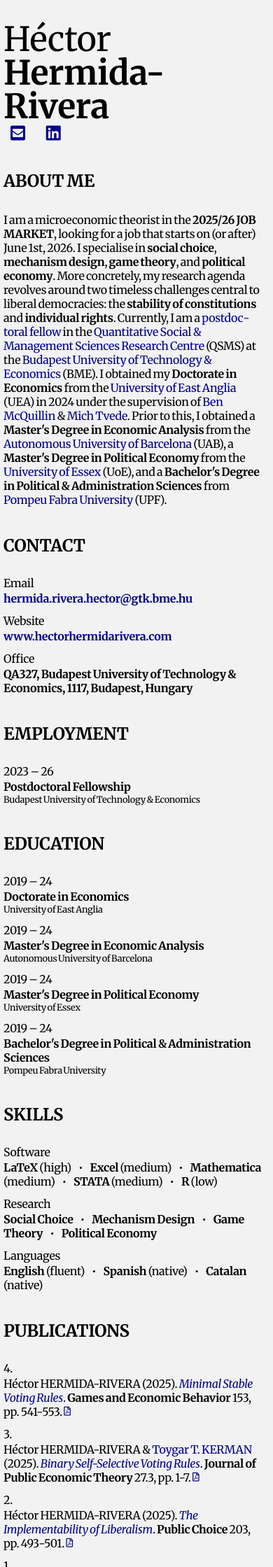
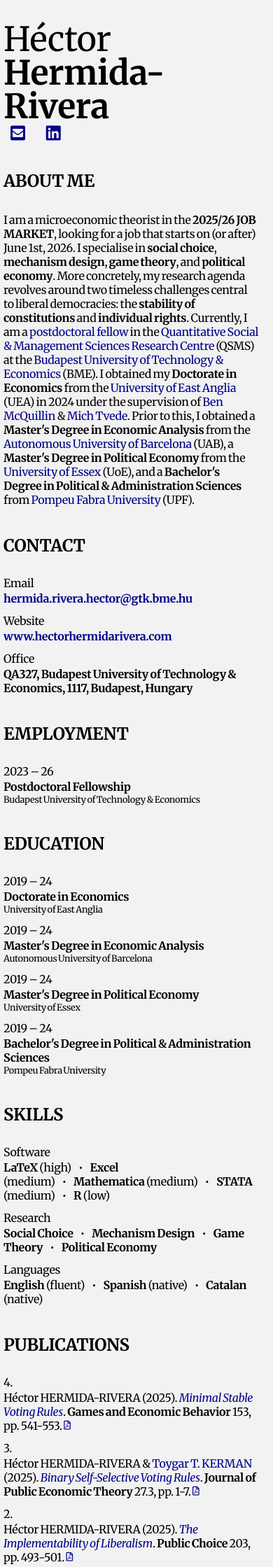
Before and after one commit to HectorHermidaRivera/hectorhermidarivera.github.io, a Jekyll site: the page built from index.md, in a window 390 px wide. Shown: the top 2239 px of the page at 70% size. Built offline with Jekyll 4.4.1, drawn with Linux system fonts in a browser that asks for light colours; a style sheet for code colours, icons or effects is not loaded.

Commit message:
Update style.css

```diff
--- a/assets/css/style.css
+++ b/assets/css/style.css
@@ -357,8 +357,8 @@ body {
 .content {
     margin-left: 0 !important;
     margin-right: 0 !important;
-    padding-left: 0vw;
-    padding-right: 1vw;      /* add a little breathing room on the right */
+    padding-left: 5px;
+    padding-right: 20px;      /* add a little breathing room on the right */
     max-width: 100% !important;
     width: auto !important;
     box-sizing: border-box;
@@ -459,7 +459,7 @@ body {
     margin-left: 0 !important;
     margin-right: 0 !important;
     padding-left: 5px;
-    padding-right: 10px;      /* add a little breathing room on the right */
+    padding-right: 20px;      /* add a little breathing room on the right */
     max-width: 100% !important;
     width: auto !important;
     box-sizing: border-box;
```
